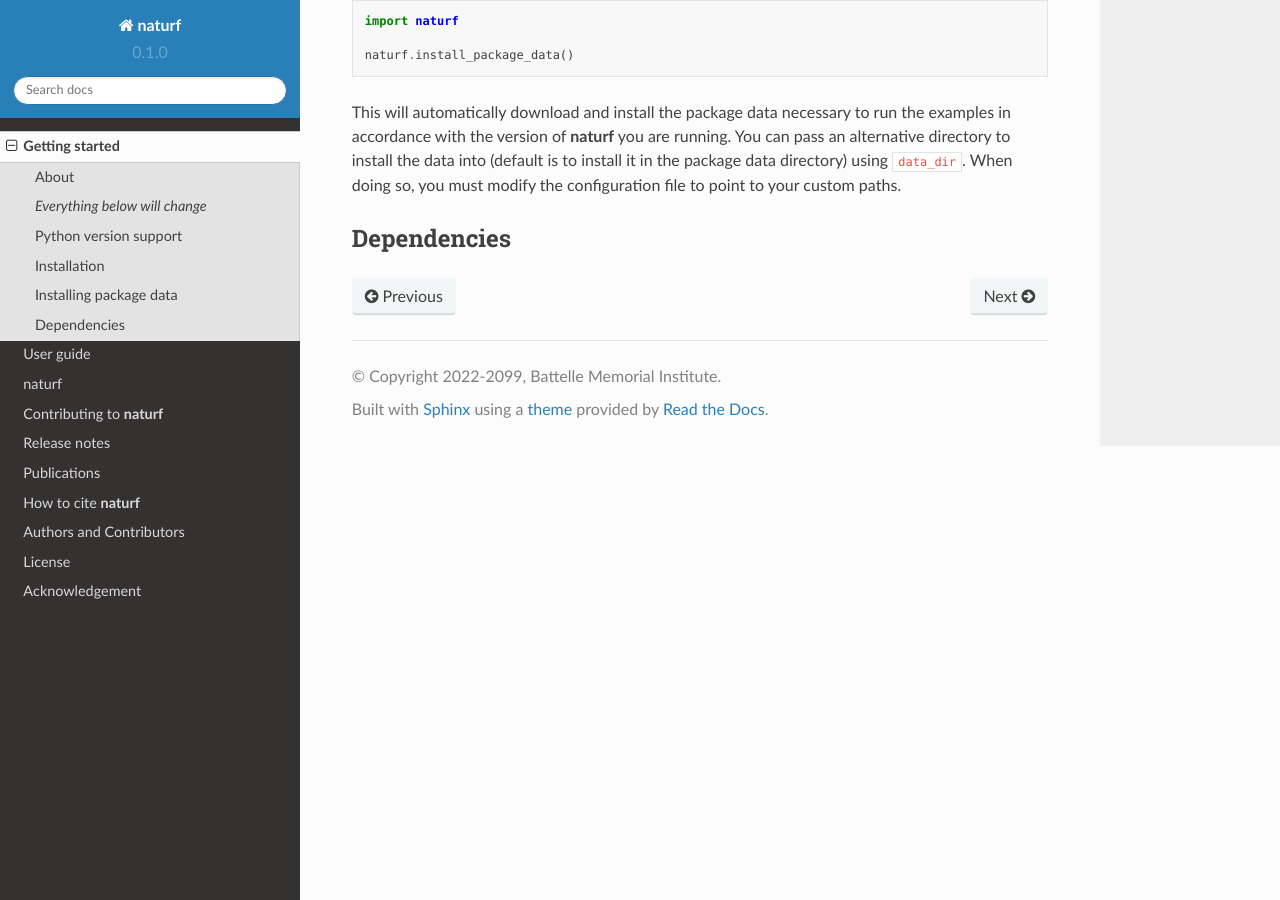
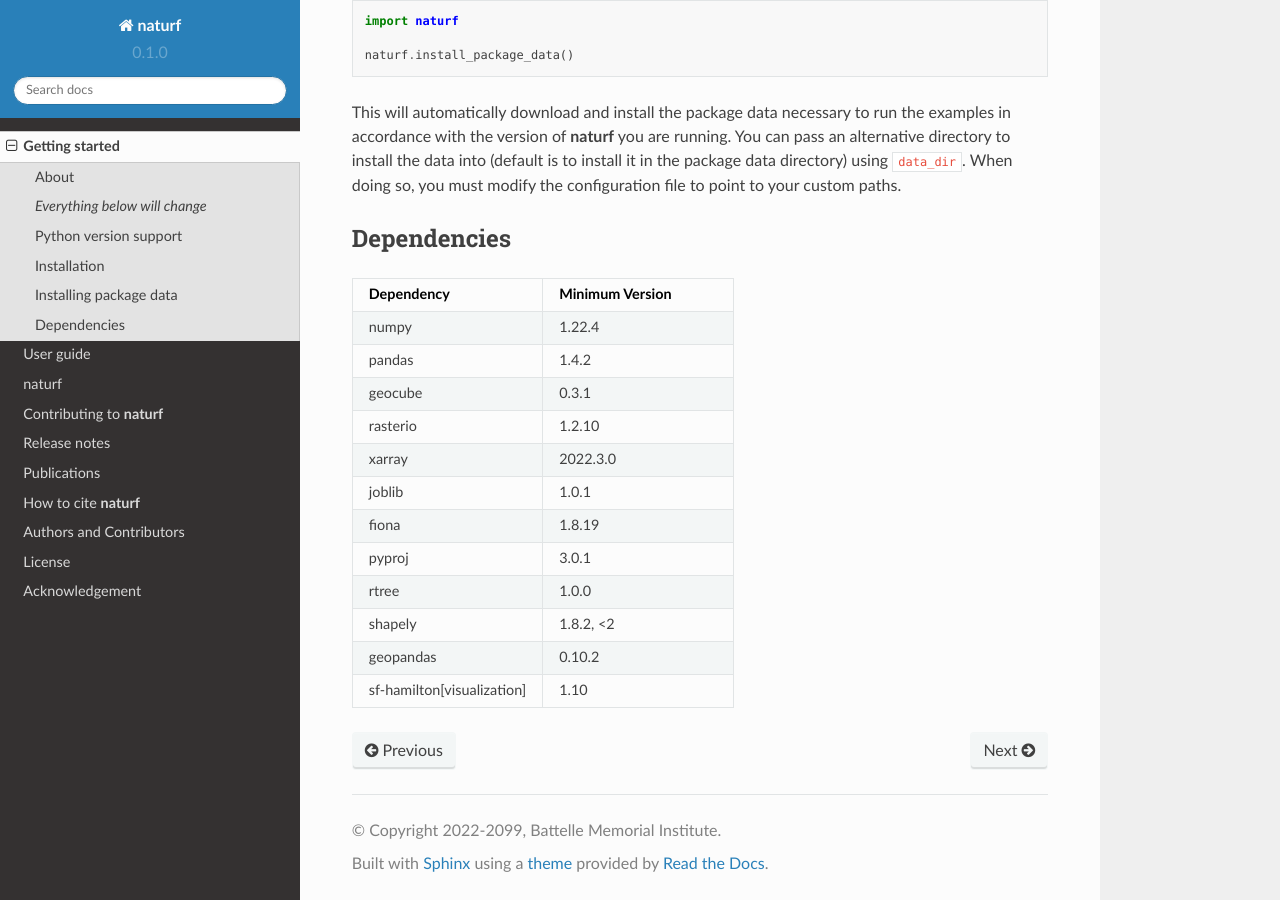
Before and after one commit to IMMM-SFA/naturf, a Sphinx documentation site: the page built from docs/source/getting_started.rst, in a window 1280 px wide and 900 px high, scrolled down 1566 px. Built offline with Sphinx 7.4.7 and the Read the Docs theme 2.0.0, drawn with Linux system fonts in a browser that asks for light colours; formulas are drawn with MathJax 3.

Commit message:
edited dependencies

```diff
--- a/docs/source/getting_started.rst
+++ b/docs/source/getting_started.rst
@@ -55,6 +55,37 @@ This will automatically download and install the package data necessary to run t
 Dependencies
 ------------
 
+.. list-table::
+    :widths: 25 25
+    :header-rows: 1
+
+    * - Dependency
+      - Minimum Version
+    * - numpy
+      - 1.22.4
+    * - pandas
+      - 1.4.2
+    * - geocube
+      - 0.3.1
+    * - rasterio
+      - 1.2.10
+    * - xarray
+      - 2022.3.0
+    * - joblib
+      - 1.0.1
+    * - fiona
+      - 1.8.19
+    * - pyproj
+      - 3.0.1
+    * - rtree
+      - 1.0.0
+    * - shapely
+      - 1.8.2, <2
+    * - geopandas
+      - 0.10.2
+    * - sf-hamilton[visualization]
+      - 1.10
+
 =============   ================
 Dependency      Minimum Version
 =============   ================
--- a/docs/source/release_notes.rst
+++ b/docs/source/release_notes.rst
@@ -4,7 +4,7 @@ Release notes
 This is the list of changes to **naturf** between each release. For full details,
 see the `commit logs <https://github.com/IMMM-SFA/naturf/commits>`_.
 
-Version 1.0.0
+Version 0.1.0
 _____________
 
 - Initial release
```
